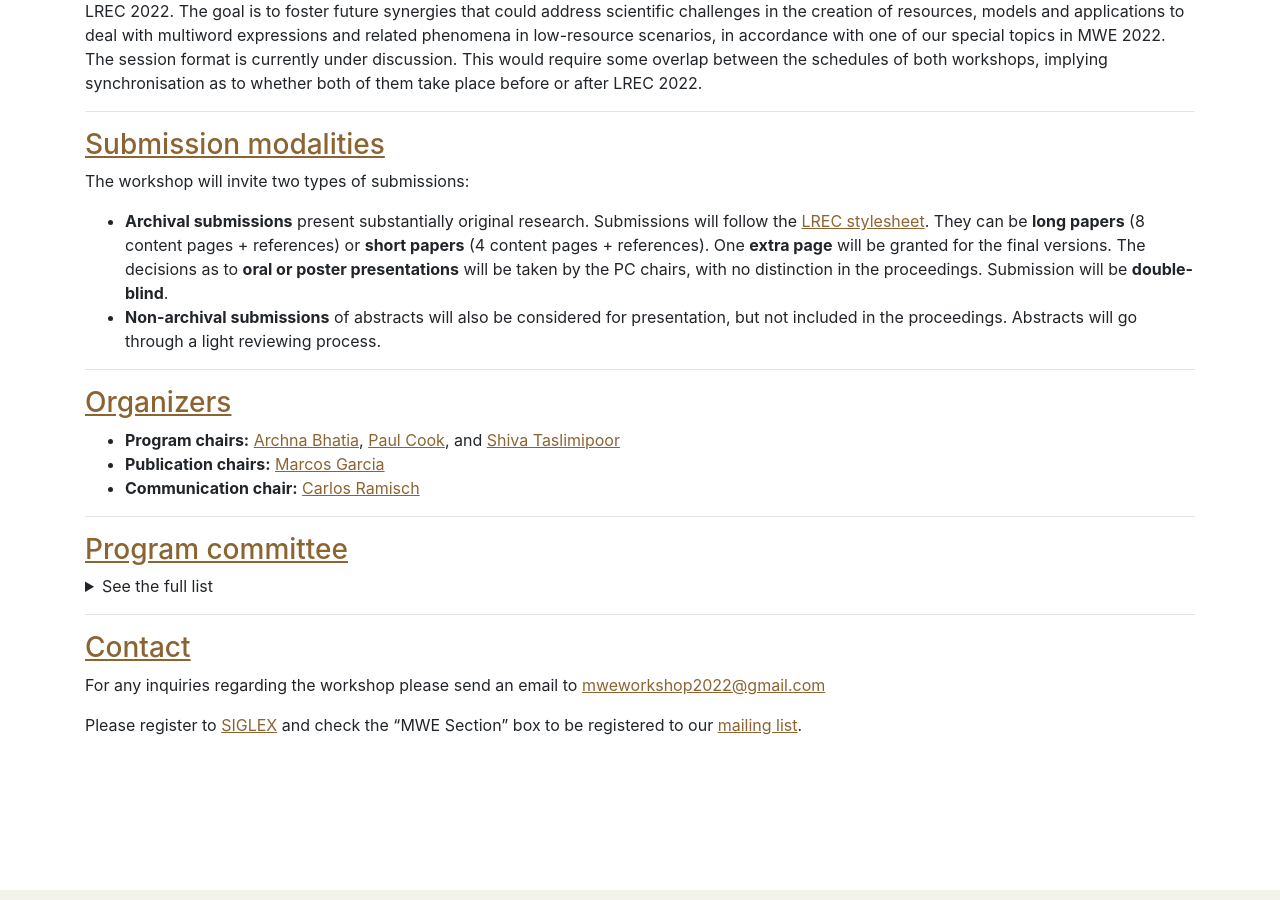
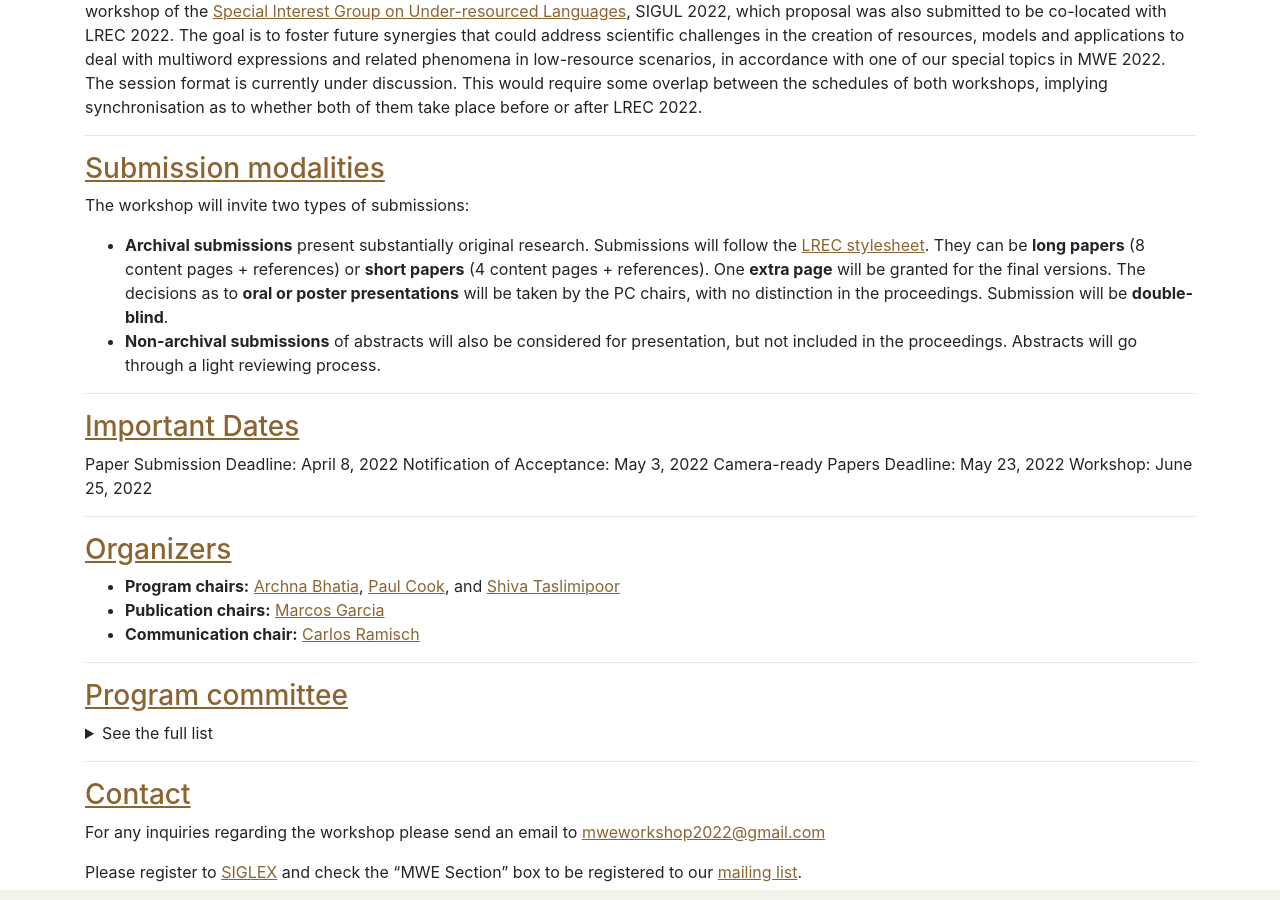
Before and after one commit to multiword/multiword.github.io, a Jekyll site: the page built from mwe2022/index.md, in a window 1280 px wide and 900 px high, scrolled down 2024 px. Built offline with Jekyll 4.4.1, drawn with Linux system fonts in a browser that asks for light colours; comment, search, counter and statistics services are not loaded.

Commit message:
Add important dates.

```diff
--- a/mwe2022/index.md
+++ b/mwe2022/index.md
@@ -32,6 +32,7 @@
 <!---- [Accepted papers](#papers)--->
 - [Description](#description)
 - [Submission modalities](#submission)
+- [Important dates](#dates)
 - [Organizers](#organizers)
 - [Program committee](#committee)
 - [Contact](#contact)
@@ -81,6 +82,14 @@
 The workshop will invite two types of submissions:
 - **Archival submissions** present substantially original research. Submissions will follow the [LREC stylesheet](https://lrec2022.lrec-conf.org/en/submission2022/authors-kit/). They can be **long papers** (8 content pages + references) or **short papers** (4 content pages + references). One **extra page** will be granted for the final versions. The decisions as to **oral or poster presentations** will be taken by the PC chairs, with no distinction in the proceedings. Submission will be **double-blind**.
 - **Non-archival submissions** of abstracts will also be considered for presentation, but not included in the proceedings. Abstracts will go through a light reviewing process.
+
+-----
+
+### <a name="dates"> Important Dates </a>
+Paper Submission Deadline: April 8, 2022
+Notification of Acceptance: May 3, 2022
+Camera-ready Papers Deadline: May 23, 2022
+Workshop: June 25, 2022
 
 -----
 
```
